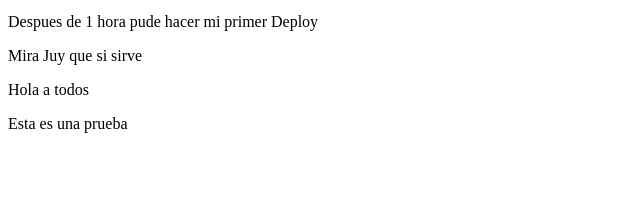
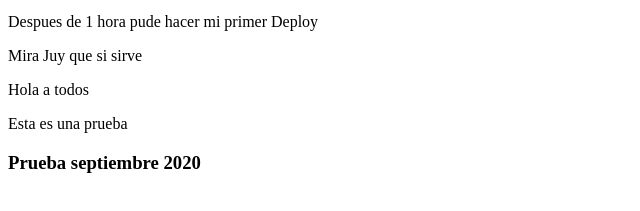
Before and after one commit to TonyLuque/prueba_ci_cd_tj, a website: page index.html in a window 1280 px wide. Shown: the part 101-312 px from the top of the page, without its empty margins (0-640 px from the left). Drawn offline with Linux system fonts and the light colour scheme.

```diff
--- a/index.html
+++ b/index.html
@@ -12,5 +12,7 @@
     <p>Mira Juy que si sirve</p>
     <p>Hola a todos</p>
     <p>Esta es una prueba</p>
+
+    <h3>Prueba septiembre 2020</h3>
 </body>
 </html>
```
